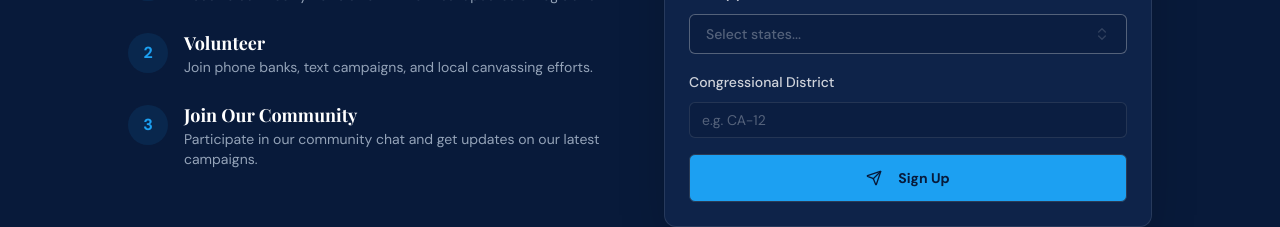
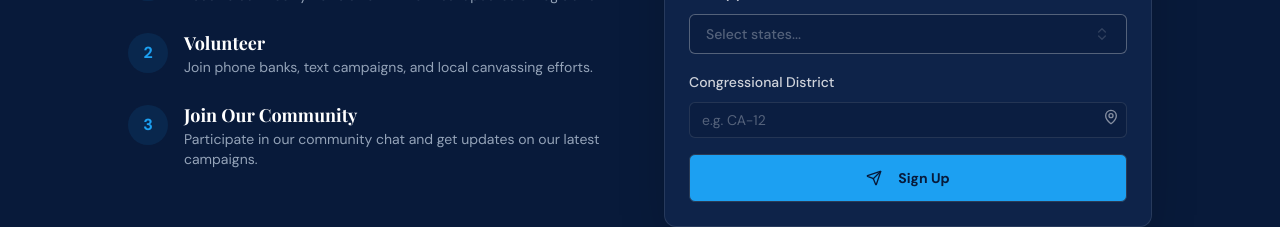
Before and after one commit to Serubin/AJD-Site, a Next.js app: page /get-involved in a window 1280 px wide. Shown: the part 421-648 px from the top of the page. Built offline with nearby package versions, Linux system fonts and the light colour scheme; a web font is replaced by a local one.

Commit message:
feat(form): Congressional District lookup (#19)
feat(form): Congressional District lookup

commit-id:1dd789bb

```diff
--- /dev/null
+++ b/app/api/congressional-district/route.ts
@@ -0,0 +1,70 @@
+import { NextRequest, NextResponse } from "next/server";
+import { validateCsrfToken } from "@/lib/csrf";
+
+export async function GET(request: NextRequest) {
+  if (!validateCsrfToken(request)) {
+    return NextResponse.json(
+      { error: "Invalid CSRF token" },
+      { status: 403 }
+    );
+  }
+
+  const { searchParams } = request.nextUrl;
+  const lat = searchParams.get("lat");
+  const lng = searchParams.get("lng");
+
+  if (!lat || !lng) {
+    return NextResponse.json(
+      { error: "lat and lng query parameters are required" },
+      { status: 400 }
+    );
+  }
+
+  const apiKey = process.env.GEOCODIO_API_KEY;
+  if (!apiKey) {
+    return NextResponse.json(
+      { error: "Geocodio API key is not configured" },
+      { status: 500 }
+    );
+  }
+
+  const geocodioUrl = `https://api.geocod.io/v1.9/reverse?q=${encodeURIComponent(`${lat},${lng}`)}&fields=cd&api_key=${encodeURIComponent(apiKey)}`;
+
+  try {
+    const response = await fetch(geocodioUrl);
+
+    if (!response.ok) {
+      return NextResponse.json(
+        { error: "Failed to fetch from Geocodio" },
+        { status: response.status }
+      );
+    }
+
+    const data = await response.json();
+    const ocdId = data?.results?.[0]?.fields?.congressional_districts?.[0]?.ocd_id;
+
+    if (!ocdId) {
+      return NextResponse.json(
+        { error: "Congressional district not found for the given coordinates" },
+        { status: 404 }
+      );
+    }
+
+    const match = ocdId.match(/ocd-division\/country:us\/state:(\w\w)\/cd:(\d+)/);
+    if (!match || match.length !== 3) {
+      return NextResponse.json(
+        { error: "Could not parse congressional district from response" },
+        { status: 500 }
+      );
+    }
+
+    const district = `${match[1].toUpperCase()}-${match[2]}`;
+
+    return NextResponse.json({ district });
+  } catch {
+    return NextResponse.json(
+      { error: "An error occurred while looking up the congressional district" },
+      { status: 500 }
+    );
+  }
+}
--- a/app/get-involved/page.tsx
+++ b/app/get-involved/page.tsx
@@ -12,6 +12,7 @@ import { Input } from "@/components/ui/input";
 import { Label } from "@/components/ui/label";
 import { Card, CardContent, CardDescription, CardHeader, CardTitle } from "@/components/ui/card";
 import { StateMultiSelect } from "@/components/StateMultiSelect";
+import { CongressionalDistrictInput } from "@/components/pages/getInvolved/CongressionalDistrictInput";
 import { useEffect, useRef } from "react";
 
 const initialState: ContactFormState = {
@@ -153,18 +154,9 @@ export default function GetInvolved() {
                     />
                   </div>
 
-                  <div className="space-y-2">
-                    <Label htmlFor="congressionalDistrict" className="text-white/80">Congressional District</Label>
-                    <Input
-                      id="congressionalDistrict"
-                      name="congressionalDistrict"
-                      placeholder="e.g. CA-12"
-                      className="bg-background/50 border-white/10 text-white placeholder:text-white/30"
-                    />
-                    {state.errors?.congressionalDistrict && (
-                      <p className="text-sm text-destructive">{state.errors.congressionalDistrict[0]}</p>
-                    )}
-                  </div>
+                  <CongressionalDistrictInput
+                    error={state.errors?.congressionalDistrict?.[0]}
+                  />
 
                   <Button
                     type="submit"
--- a/components/Providers.tsx
+++ b/components/Providers.tsx
@@ -5,7 +5,7 @@ import { TooltipProvider } from "@/components/ui/tooltip";
 
 export function Providers({ children }: { children: React.ReactNode }) {
   return (
-    <TooltipProvider>
+    <TooltipProvider delayDuration={0}>
       <Toaster />
       {children}
     </TooltipProvider>
--- /dev/null
+++ b/components/pages/getInvolved/CongressionalDistrictInput.tsx
@@ -0,0 +1,137 @@
+"use client";
+
+import { useRef, useState } from "react";
+import { Loader2, MapPin } from "lucide-react";
+
+import { useToast } from "@/hooks/use-toast";
+import { Input } from "@/components/ui/input";
+import { Label } from "@/components/ui/label";
+import { Tooltip, TooltipContent, TooltipTrigger } from "@/components/ui/tooltip";
+import { LocationPermissionDialog } from "@/components/pages/getInvolved/LocationPermissionDialog";
+
+interface CongressionalDistrictInputProps {
+  error?: string;
+  onDistrictChange?: (value: string) => void;
+}
+
+export function CongressionalDistrictInput({ error, onDistrictChange }: CongressionalDistrictInputProps) {
+  const { toast } = useToast();
+  const districtRef = useRef<HTMLInputElement>(null);
+  const [isLocating, setIsLocating] = useState(false);
+  const [showLocationDialog, setShowLocationDialog] = useState(false);
+
+  const handleDistrictLookup = async () => {
+    if (!navigator.geolocation) {
+      toast({
+        title: "Geolocation Unavailable",
+        description: "Your browser does not support geolocation.",
+        variant: "destructive",
+      });
+      return;
+    }
+
+    const permission = await navigator.permissions.query({ name: "geolocation" });
+    if (permission.state !== "granted") {
+      setShowLocationDialog(true);
+    }
+
+    setIsLocating(true);
+    try {
+      const position = await new Promise<GeolocationPosition>((resolve, reject) => {
+        navigator.geolocation.getCurrentPosition(resolve, reject);
+      });
+      setShowLocationDialog(false);
+
+      const { latitude, longitude } = position.coords;
+
+      const csrfToken = document.cookie
+        .split("; ")
+        .find((row) => row.startsWith("csrf_token="))
+        ?.split("=")[1];
+
+      const res = await fetch(
+        `/api/congressional-district?lat=${latitude}&lng=${longitude}`,
+        { headers: { "x-csrf-token": csrfToken ?? "" } }
+      );
+
+      if (!res.ok) {
+        const data = await res.json();
+        throw new Error(data.error || "Failed to look up congressional district");
+      }
+
+      const { district } = await res.json();
+
+      if (districtRef.current) {
+        const nativeInputValueSetter = Object.getOwnPropertyDescriptor(
+          window.HTMLInputElement.prototype, "value"
+        )?.set;
+        nativeInputValueSetter?.call(districtRef.current, district);
+        districtRef.current.dispatchEvent(new Event("input", { bubbles: true }));
+      }
+      onDistrictChange?.(district);
+    } catch (err) {
+      setShowLocationDialog(false);
+      const message =
+        err instanceof GeolocationPositionError
+          ? "Location access was denied. Please enter your district manually."
+          : err instanceof Error
+            ? err.message
+            : "An unexpected error occurred";
+      toast({
+        title: "District Lookup Failed",
+        description: message,
+        variant: "destructive",
+      });
+    } finally {
+      setIsLocating(false);
+    }
+  };
+
+  return (
+    <>
+      <div className="space-y-2">
+        <Label htmlFor="congressionalDistrict" className="text-white/80">Congressional District</Label>
+        <div className="relative">
+          <Input
+            ref={districtRef}
+            id="congressionalDistrict"
+            name="congressionalDistrict"
+            placeholder="e.g. CA-12"
+            className="bg-background/50 border-white/10 text-white placeholder:text-white/30 pr-9"
+            onChange={(e) => onDistrictChange?.(e.target.value)}
+          />
+          <Tooltip>
+            <TooltipTrigger asChild>
+              <span className="absolute right-2 top-1/2 -translate-y-1/2">
+                <button
+                  type="button"
+                  onClick={handleDistrictLookup}
+                  disabled={isLocating}
+                  className="text-white/50 hover:text-primary transition-colors disabled:opacity-50"
+                  aria-label="Look up congressional district"
+                >
+                  {isLocating ? (
+                    <Loader2 className="h-4 w-4 animate-spin" />
+                  ) : (
+                    <MapPin className="h-4 w-4" />
+                  )}
+                </button>
+              </span>
+            </TooltipTrigger>
+            <TooltipContent>
+              <p>Use your current location to estimate congressional district</p>
+            </TooltipContent>
+          </Tooltip>
+        </div>
+        {error && (
+          <p className="text-sm text-destructive">{error}</p>
+        )}
+      </div>
+
+      <LocationPermissionDialog
+        open={showLocationDialog}
+        onOpenChange={setShowLocationDialog}
+      />
+    </>
+  );
+}
--- /dev/null
+++ b/components/pages/getInvolved/LocationPermissionDialog.tsx
@@ -0,0 +1,29 @@
+"use client";
+
+import {
+  AlertDialog, AlertDialogCancel, AlertDialogContent,
+  AlertDialogDescription, AlertDialogFooter, AlertDialogHeader, AlertDialogTitle,
+} from "@/components/ui/alert-dialog";
+
+interface LocationPermissionDialogProps {
+  open: boolean;
+  onOpenChange: (open: boolean) => void;
+}
+
+export function LocationPermissionDialog({ open, onOpenChange }: LocationPermissionDialogProps) {
+  return (
+    <AlertDialog open={open} onOpenChange={onOpenChange}>
+      <AlertDialogContent>
+        <AlertDialogHeader>
+          <AlertDialogTitle>Allow Location Access</AlertDialogTitle>
+          <AlertDialogDescription>
+            Please allow location access in your browser prompt. Your location is only used to estimate your congressional district. We do not store or save your location data.
+          </AlertDialogDescription>
+        </AlertDialogHeader>
+        <AlertDialogFooter>
+          <AlertDialogCancel>Cancel</AlertDialogCancel>
+        </AlertDialogFooter>
+      </AlertDialogContent>
+    </AlertDialog>
+  );
+}
--- /dev/null
+++ b/lib/csrf.ts
@@ -0,0 +1,30 @@
+import { NextRequest, NextResponse } from "next/server";
+
+export const CSRF_COOKIE_NAME = "csrf_token";
+export const CSRF_HEADER_NAME = "x-csrf-token";
+
+export function generateCsrfToken(): string {
+  const array = new Uint8Array(32);
+  crypto.getRandomValues(array);
+  return Array.from(array, (byte) => byte.toString(16).padStart(2, "0")).join("");
+}
+
+export function setCsrfCookie(response: NextResponse, token: string): void {
+  response.cookies.set(CSRF_COOKIE_NAME, token, {
+    httpOnly: false, // Client JS needs to read this
+    secure: process.env.NODE_ENV === "production",
+    sameSite: "strict",
+    path: "/",
+  });
+}
+
+export function validateCsrfToken(request: NextRequest): boolean {
+  const cookieToken = request.cookies.get(CSRF_COOKIE_NAME)?.value;
+  const headerToken = request.headers.get(CSRF_HEADER_NAME);
+
+  if (!cookieToken || !headerToken) {
+    return false;
+  }
+
+  return cookieToken === headerToken;
+}
```
Also changed, not shown: middleware.ts (added, +17 -0 lines).
